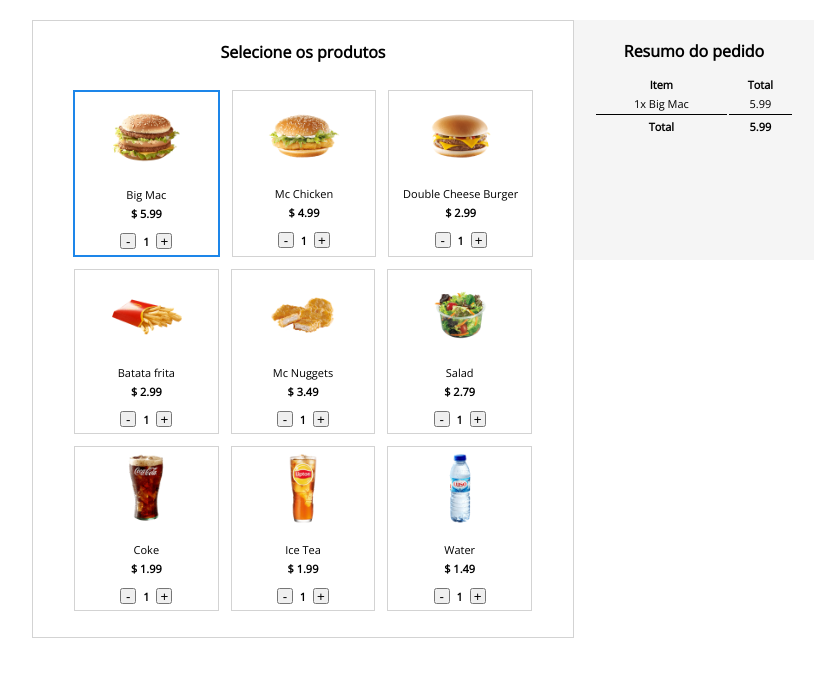
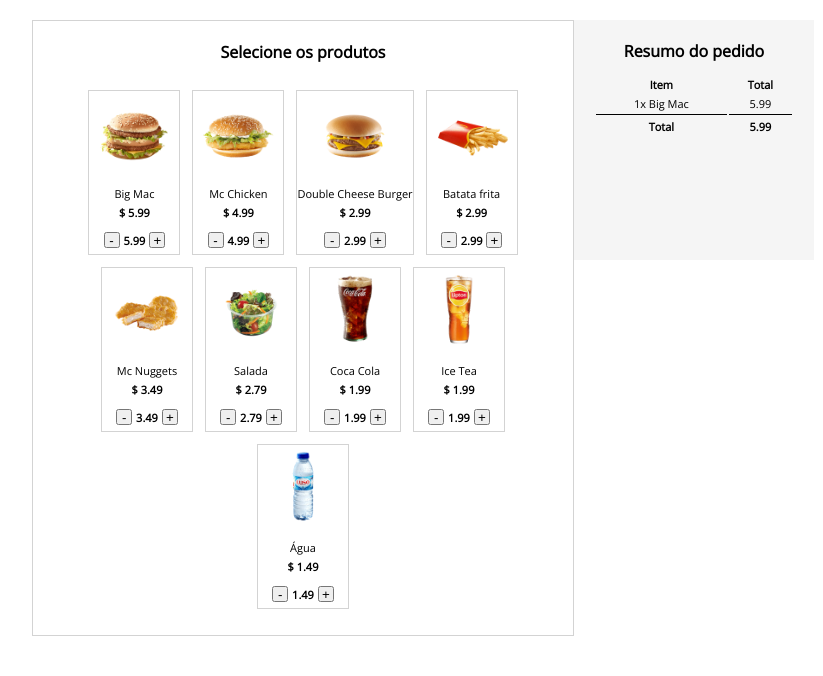
Before and after one commit to claudio1994-oliveira/autoatendimento, a plain HTML site: page index.html in a window 1280 px wide. Shown: the whole page, without its empty margins (217-1040 px from the left). Drawn offline with nearby package versions, Linux system fonts and the light colour scheme.

Commit message:
renderezando produtos dinamicamente com a diretiva for

```diff
--- a/index.html
+++ b/index.html
@@ -14,135 +14,25 @@
 <body>
 
     <main id="app">
-
         <section class="items">
             <h4>Selecione os produtos</h4>
-                <div class="product selected">
+            <div v-for="product in products">
+                <div class="product">
                     <div class="photo">
-                        <img src="img/big-mac.png">
+                        <img :src="product.photo">
                     </div>
                     <div class="description">
-                        <span class="name">Big Mac</span>
-                        <span class="price">$ 5.99</span>
+                        <span class="name">{{product.name}}</span>
+                        <span class="price">$ {{product.price}}</span>
                         <div class="quantity-area">
                             <button>-</button>
-                            <span class="quantity">1</span>
+                            <span class="quantity">{{product.price}}</span>
                             <button>+</button>
                         </div>
                     </div>
                 </div>
-                <div class="product">
-                    <div class="photo">
-                        <img src="img/mc-chicken.png">
             </div>
-                    <div class="description">
-                        <span class="name">Mc Chicken</span>
-                        <span class="price">$ 4.99</span>
-                        <div class="quantity-area">
-                            <button>-</button>
-                            <span class="quantity">1</span>
-                            <button>+</button>
-                        </div>
-                    </div>
-                </div>
-                <div class="product">
-                    <div class="photo">
-                        <img src="img/double-cb.png">
-                    </div>
-                    <div class="description">
-                        <span class="name">Double Cheese Burger</span>
-                        <span class="price">$ 2.99</span>
-                        <div class="quantity-area">
-                            <button>-</button>
-                            <span class="quantity">1</span>
-                            <button>+</button>
-                        </div>
-                    </div>
-                </div>
-                <div class="product">
-                    <div class="photo">
-                        <img src="img/fries.png">
-                    </div>
-                    <div class="description">
-                        <span class="name">Batata frita</span>
-                        <span class="price">$ 2.99</span>
-                        <div class="quantity-area">
-                            <button>-</button>
-                            <span class="quantity">1</span>
-                            <button>+</button>
-                        </div>
-                    </div>
-                </div>
-                <div class="product">
-                    <div class="photo">
-                        <img src="img/nuggets.png">
-                    </div>
-                    <div class="description">
-                        <span class="name">Mc Nuggets</span>
-                        <span class="price">$ 3.49</span>
-                        <div class="quantity-area">
-                            <button>-</button>
-                            <span class="quantity">1</span>
-                            <button>+</button>
-                        </div>
-                    </div>
-                </div>
-                <div class="product">
-                    <div class="photo">
-                        <img src="img/salad.png">
-                    </div>
-                    <div class="description">
-                        <span class="name">Salad</span>
-                        <span class="price">$ 2.79</span>
-                        <div class="quantity-area">
-                            <button>-</button>
-                            <span class="quantity">1</span>
-                            <button>+</button>
-                        </div>
-                    </div>
-                </div>
-                <div class="product">
-                    <div class="photo">
-                        <img src="img/cola.png">
-                    </div>
-                    <div class="description">
-                        <span class="name">Coke</span>
-                        <span class="price">$ 1.99</span>
-                        <div class="quantity-area">
-                            <button>-</button>
-                            <span class="quantity">1</span>
-                            <button>+</button>
-                        </div>
-                    </div>
-                </div>
-                <div class="product">
-                    <div class="photo">
-                        <img src="img/lipton.png">
-                    </div>
-                    <div class="description">
-                        <span class="name">Ice Tea</span>
-                        <span class="price">$ 1.99</span>
-                        <div class="quantity-area">
-                            <button>-</button>
-                            <span class="quantity">1</span>
-                            <button>+</button>
-                        </div>
-                    </div>
-                </div>
-                <div class="product">
-                    <div class="photo">
-                        <img src="img/water.png">
-                    </div>
-                    <div class="description">
-                        <span class="name">Water</span>
-                        <span class="price">$ 1.49</span>
-                        <div class="quantity-area">
-                            <button>-</button>
-                            <span class="quantity">1</span>
-                            <button>+</button>
-                        </div>
-                    </div>
-                </div>
+
         </section>
 
         <section class="summary">
@@ -169,7 +59,7 @@
         </section>
 
     </main>
-
+    <script src="https://unpkg.com/vue@3/dist/vue.global.js"></script>
     <script src="scripts.js"></script>
 </body>
 
--- a/scripts.js
+++ b/scripts.js
@@ -63,3 +63,13 @@ var products = [
         "quantity": 1
     }
 ];
+
+const SelfServiceMachine = {
+    data(){
+        return {
+            products: window.products,
+        }
+    }
+};
+
+Vue.createApp(SelfServiceMachine).mount('#app');
```
Lines whose indentation alone changed are shown as unchanged.
